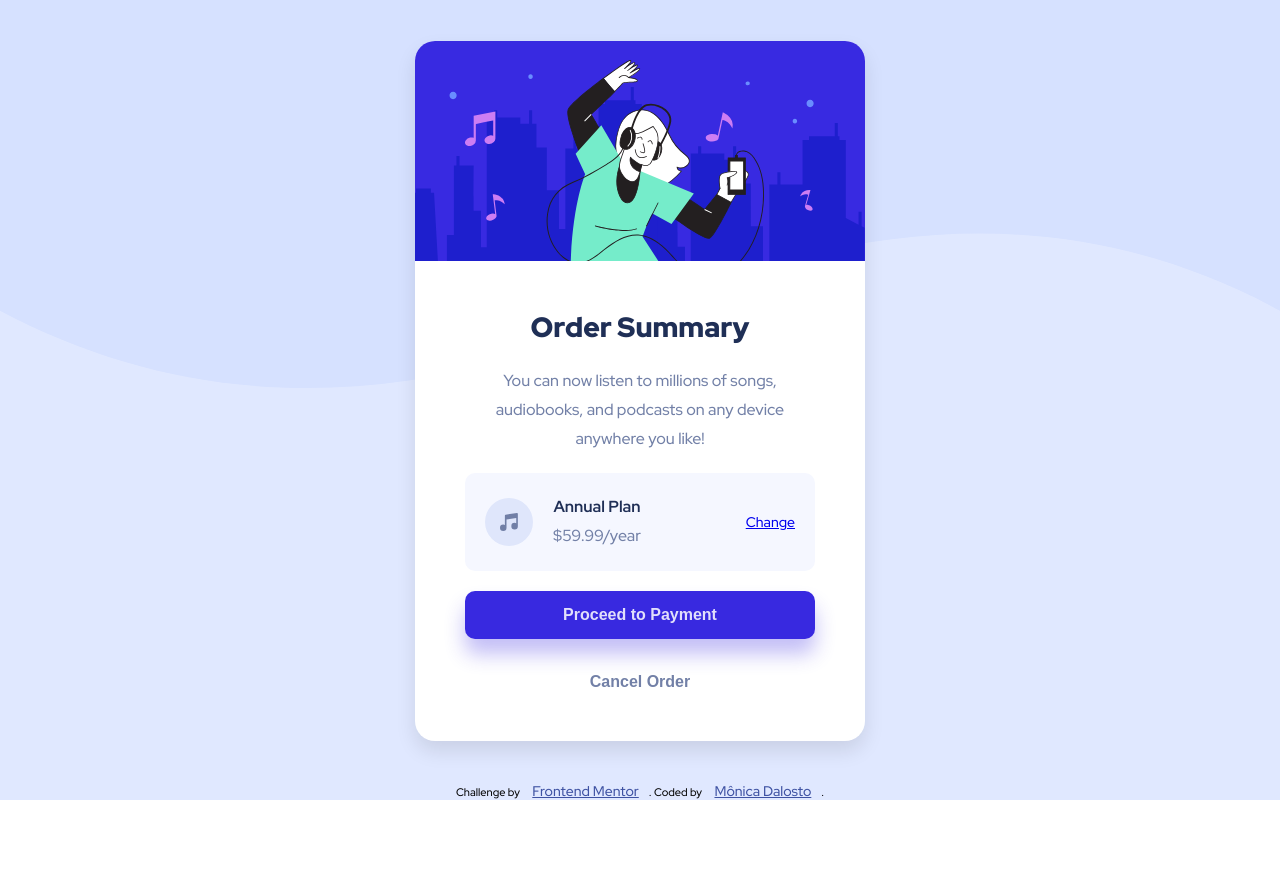
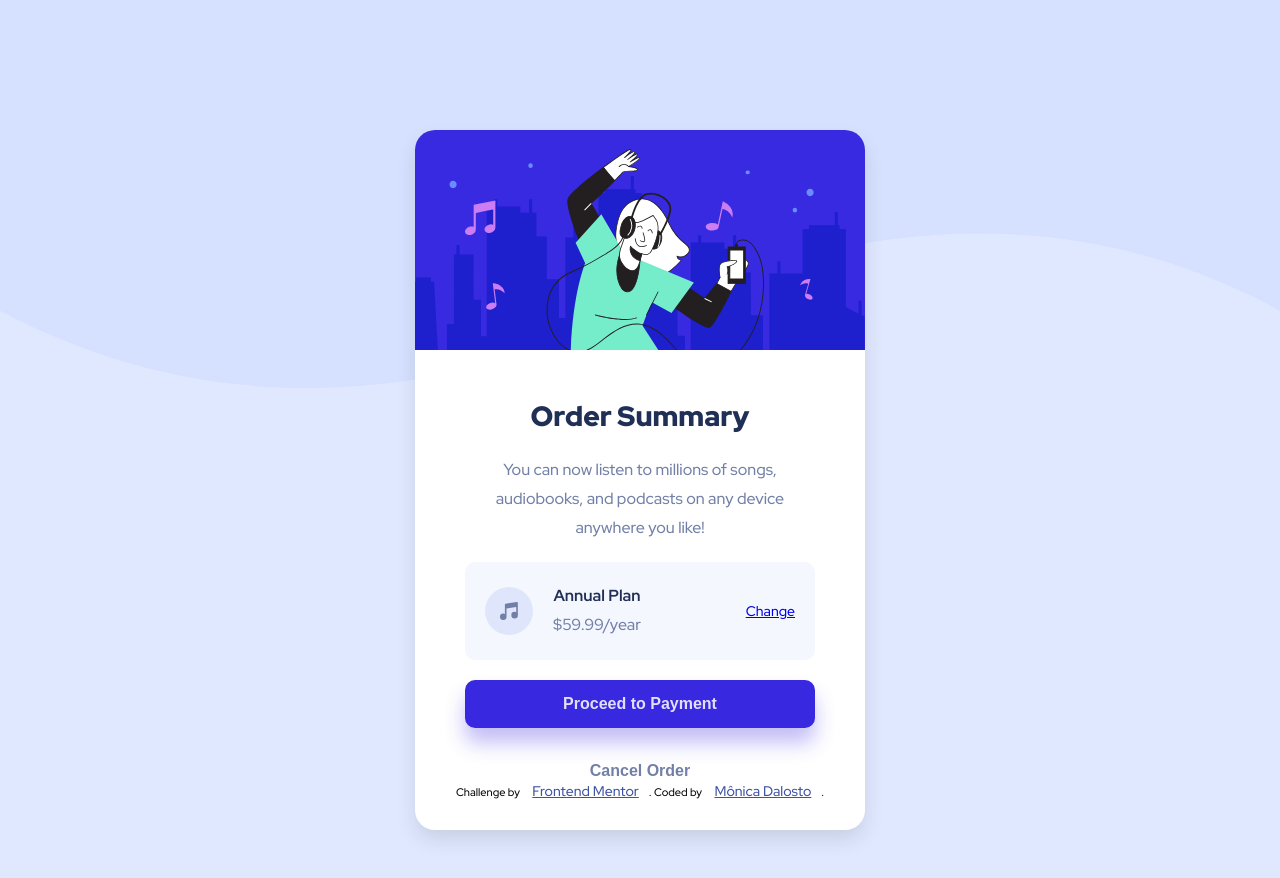
Before and after one commit to MonicaDalosto/frontend-mentor-challenge03-order-summary-component, a plain HTML site: page index.html in a window 1280 px wide. Before the commit the page ends 810 px from the top, so only its background shows below. Drawn offline with Linux system fonts and the light colour scheme.

Commit message:
Update of Footer Style
- Fixed Footer - Suggested by @ralvarezrenzo

```diff
--- a/style.css
+++ b/style.css
@@ -30,7 +30,7 @@
   display: flex;
   flex-direction: column;
   text-align: center;
-  height: 100vh;
+  height: 120vh;
 }
 
 .main-container {
@@ -139,6 +139,14 @@ a:hover {
   align-items: center;
 }
 
+/* Suggestion of Renzo Alvarez Arevalo (@ralvarezrenzo): Footer Fixed */
+footer {
+  position: fixed;
+  left: 0;
+  bottom: 0;
+  width: 100%;
+}
+
 .attribution {
   font-size: 11px;
   text-align: center;
```
Also changed, not shown: 1 other file.
